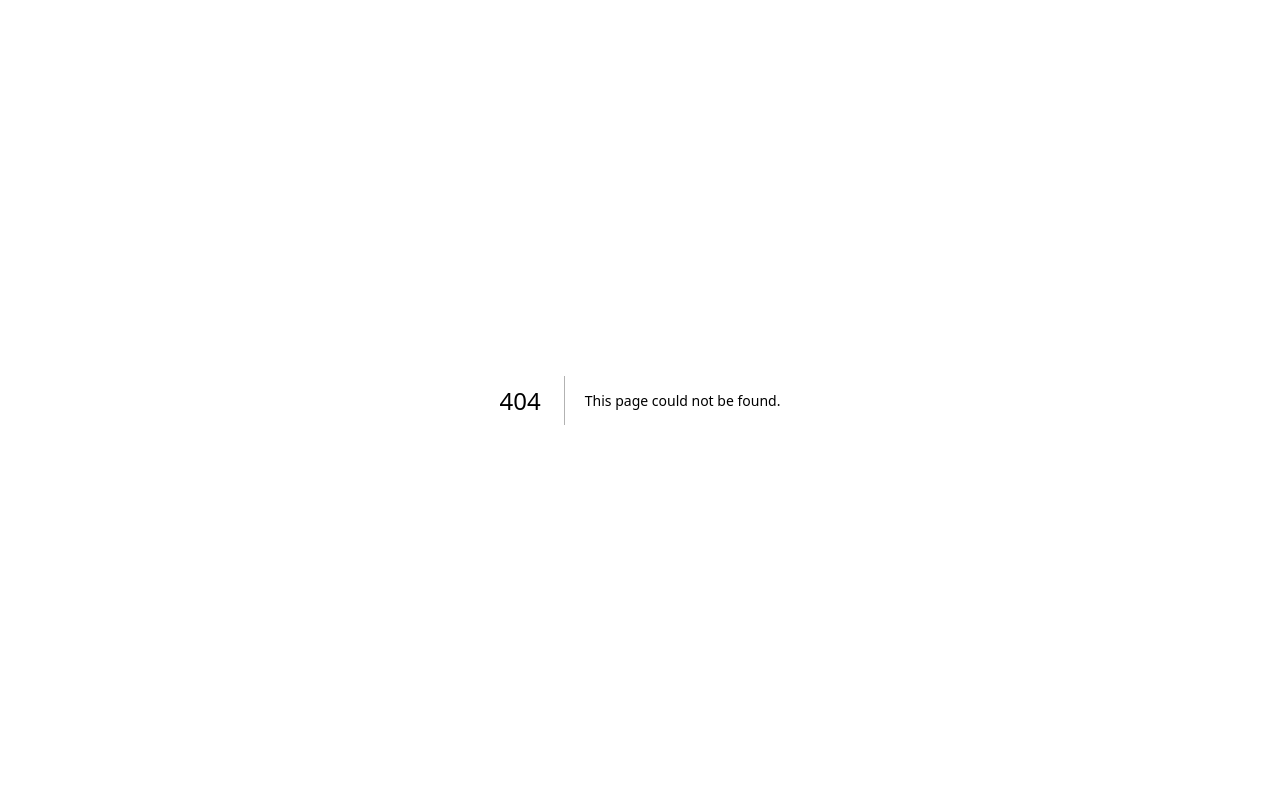
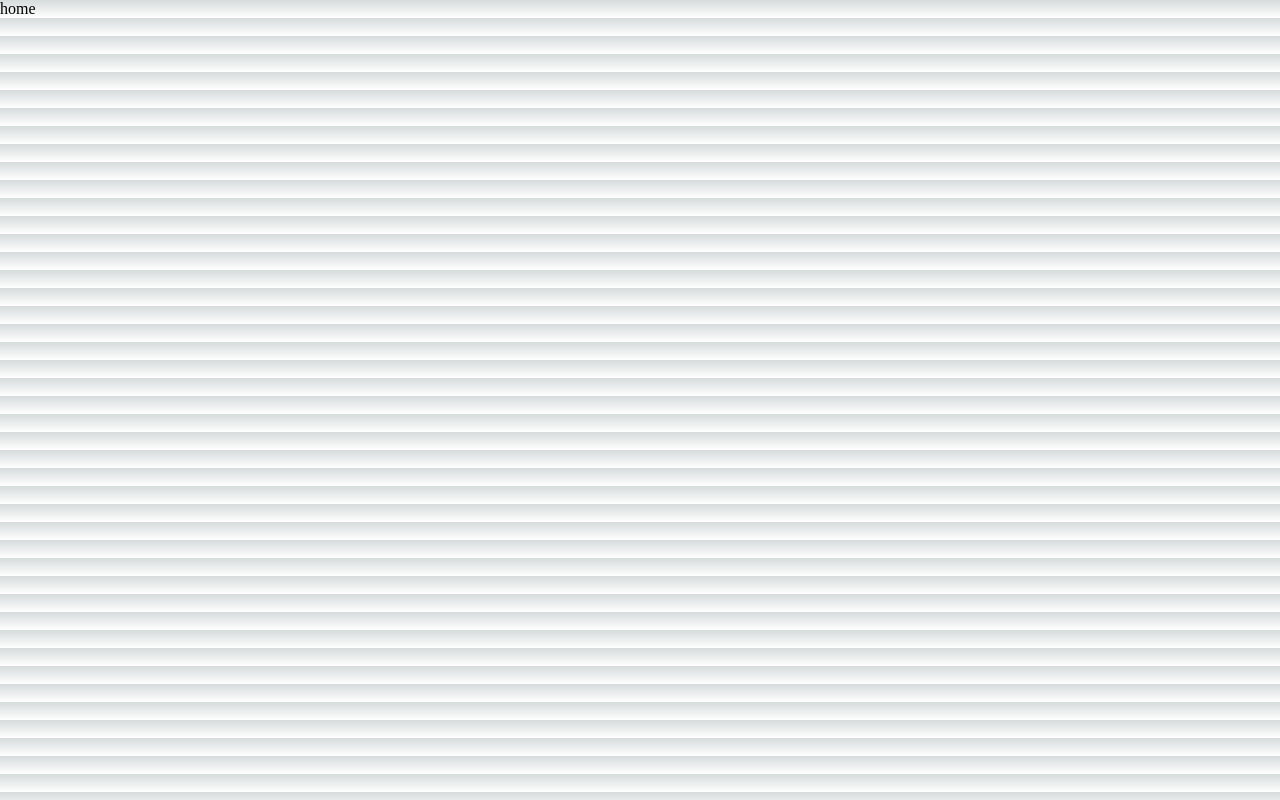
Before and after one commit to AKAzadMilon-Dev/my-site, a Next.js app: page /home in a window 1280 px wide. Before the commit this address had no page. Built offline with nearby package versions, Linux system fonts and the light colour scheme.

Commit message:
routing grouping

```diff
--- /dev/null
+++ b/app/(marketing)/home/page.tsx
@@ -0,0 +1,3 @@
+export default function MarketingHome(){
+    return <div>home</div>
+}
```
